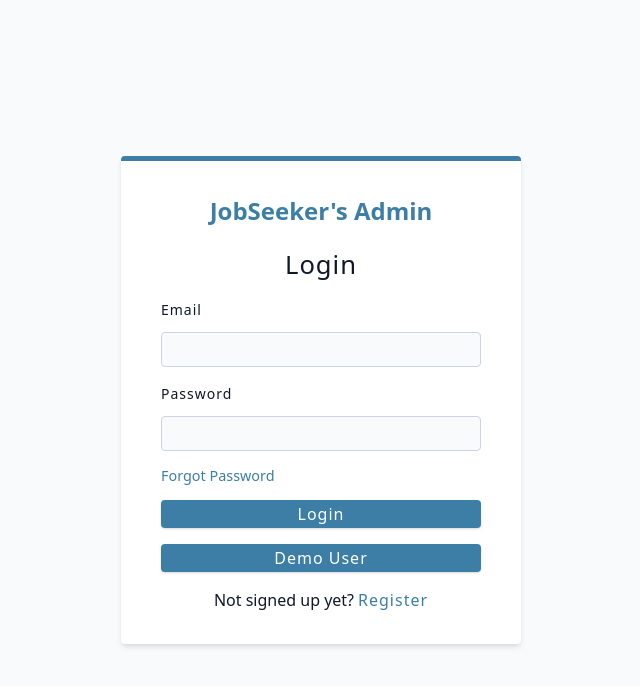
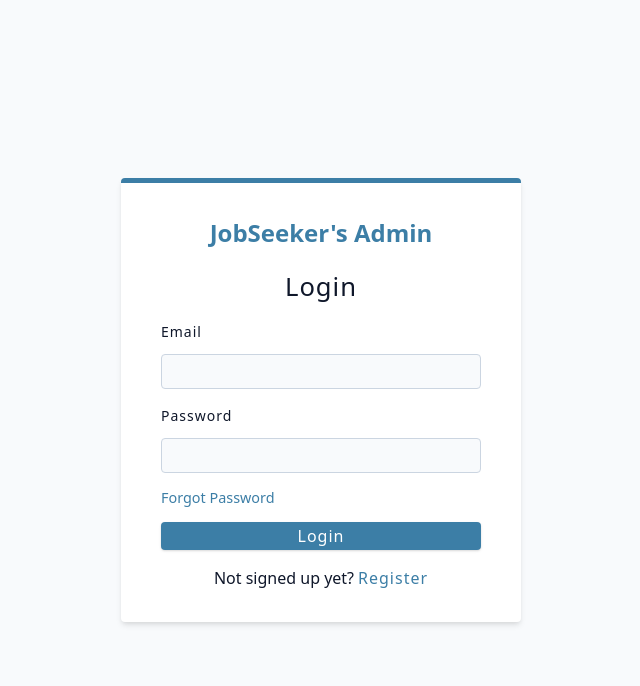
Before and after one commit to ishangiri/JobSeek-Admin, a React (Vite) app in the folder client/: page /login in a window 1280 px wide. Shown: the top 686 px of the page, without its empty margins (319-959 px from the left). Built offline with nearby package versions, Linux system fonts and the light colour scheme; no server answers.

Commit message:
Removed Demo User button

```diff
--- a/client/src/pages/Login.jsx
+++ b/client/src/pages/Login.jsx
@@ -57,9 +57,6 @@ useEffect(() => {
         <button type='submit' className='btn btn-block' hidden={isSubmitting}>
            {isSubmitting ? "Logging in..." : "Login"}
         </button>
-        <button type='button' className='btn btn-block'>
-         Demo User
-        </button>
         <p>
           Not signed up yet?
           <Link to="/Register" className='member-btn'>
```
